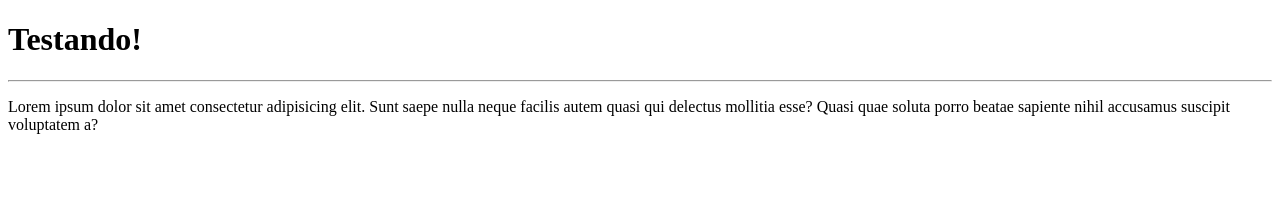
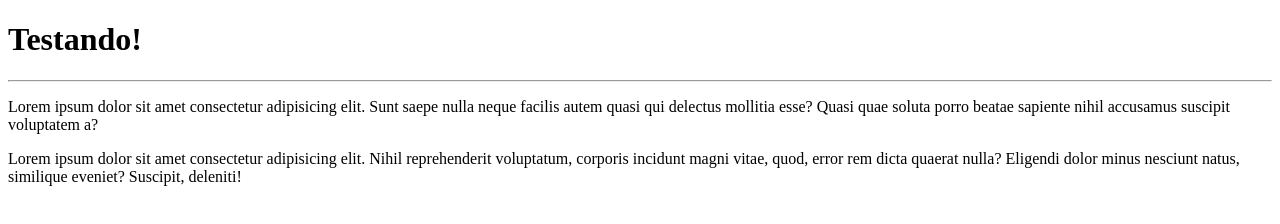
Before and after one commit to RickGatti/Teste, a plain HTML site: page site exemplo/index.html in a window 1280 px wide. Drawn offline with Linux system fonts and the light colour scheme.

Commit message:
adicionei um parágrafo

```diff
--- a/site exemplo/index.html
+++ b/site exemplo/index.html
@@ -9,5 +9,6 @@
     <h1>Testando!</h1>
     <hr>
     <p>Lorem ipsum dolor sit amet consectetur adipisicing elit. Sunt saepe nulla neque facilis autem quasi qui delectus mollitia esse? Quasi quae soluta porro beatae sapiente nihil accusamus suscipit voluptatem a?</p>
+    <p>Lorem ipsum dolor sit amet consectetur adipisicing elit. Nihil reprehenderit voluptatum, corporis incidunt magni vitae, quod, error rem dicta quaerat nulla? Eligendi dolor minus nesciunt natus, similique eveniet? Suscipit, deleniti!</p>
 </body>
 </html>
```
